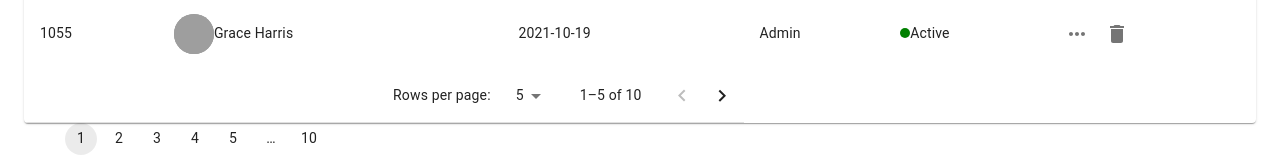
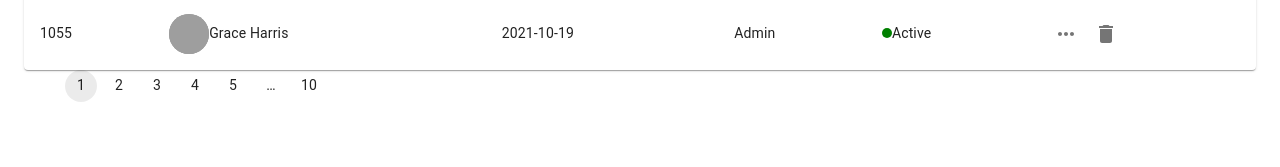
Before and after one commit to Faig-Abaszada/project_essay, a React (Vite) app: page / in a window 1280 px wide. Shown: the part 785-952 px from the top of the page. After the commit the page ends 903 px from the top, so only its background shows below. Built offline with nearby package versions, Linux system fonts and the light colour scheme; grey boxes are pictures that could not be loaded.

Commit message:
PROJECT_ESSAY: working on pagination - material ui library

```diff
--- a/src/DemoSimple.jsx
+++ b/src/DemoSimple.jsx
@@ -287,27 +287,6 @@ export default function BasicTable() {
                            }
 
                        </TableBody>
-                       <TableFooter>
-                           <TableRow>
-                               <TablePagination
-                                   rowsPerPageOptions={[5, 10, 25, {label: 'All', value: -1}]}
-                                   colSpan={3}
-                                   count={rows.length}
-                                   rowsPerPage={rowsPerPage}
-                                   page={page}
-                                   slotProps={{
-                                       select: {
-                                           inputProps: {
-                                               'aria-label': 'rows per page',
-                                           },
-                                           native: true,
-                                       },
-                                   }}
-                                   onPageChange={handleChangePage}
-                                   onRowsPerPageChange={handleChangeRowsPerPage}
-                               />
-                           </TableRow>
-                       </TableFooter>
                    </Table>
                </TableContainer>
                <Stack spacing={2}>
```
